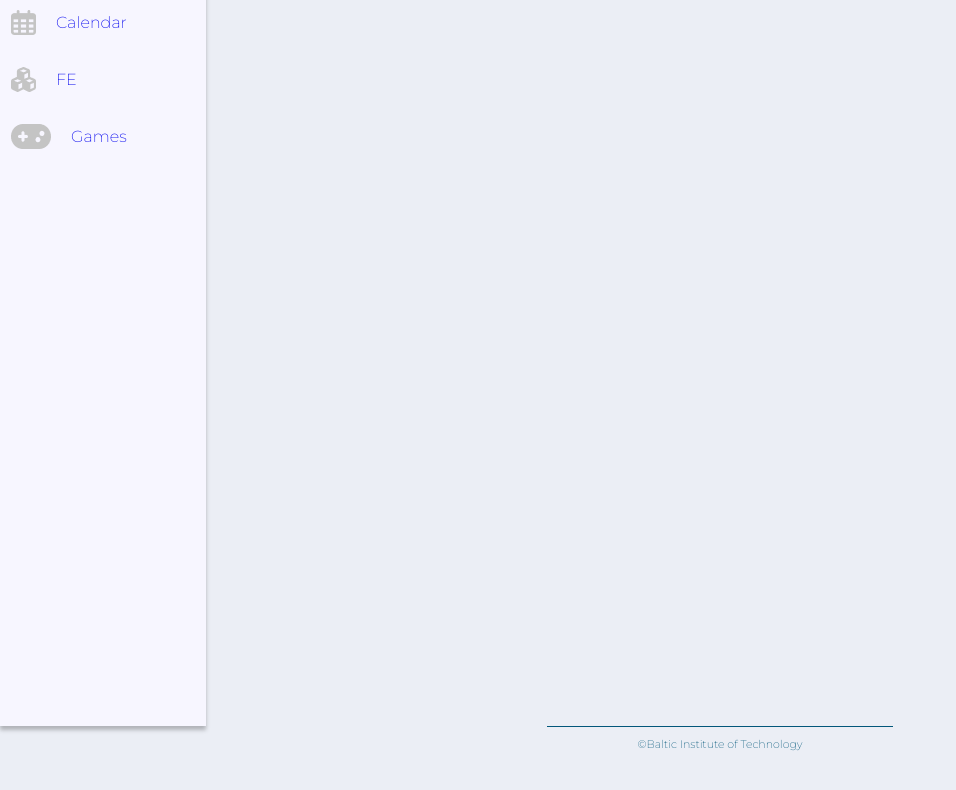
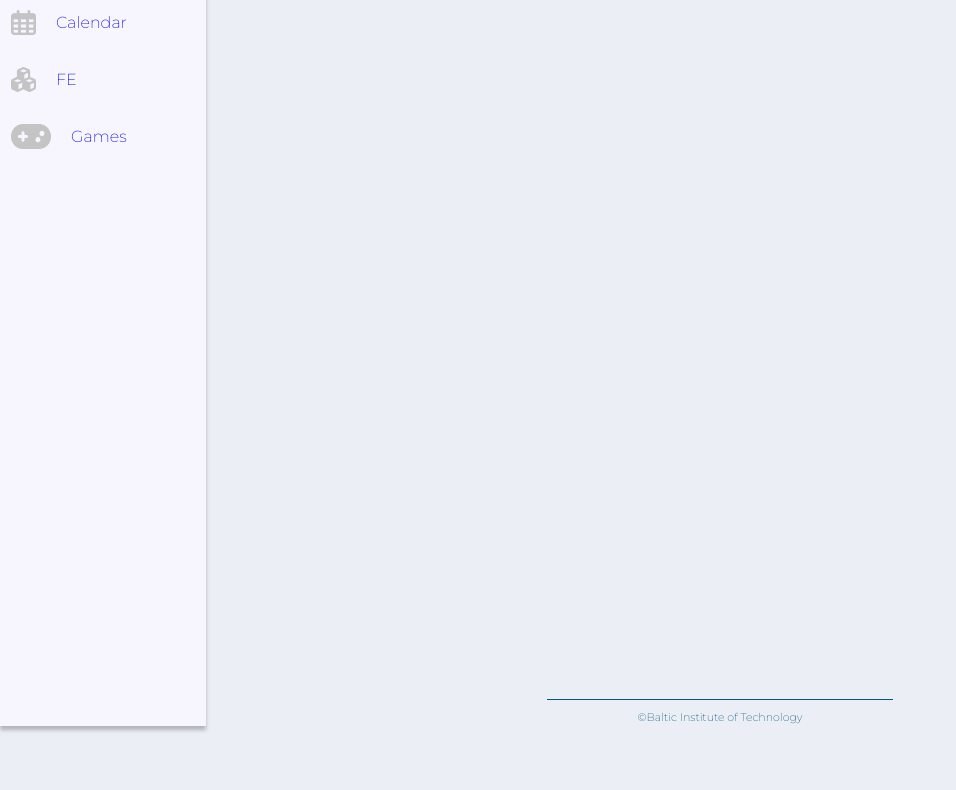
Before and after one commit to SimonasLizaitis/Friday-Challenge, a website: page index.html in a window 1280 px wide. Shown: the part 180-970 px from the top of the page, without its empty margins (0-956 px from the left). Before the commit the page ends 931 px from the top, so only its background shows below. Drawn offline with Linux system fonts and the light colour scheme.

Commit message:
Readme page

```diff
--- a/css/layout.css
+++ b/css/layout.css
@@ -1,5 +1,5 @@
 .body {
-    display: inline;
+    display: flex;
     background-color: var(--main-color);
     margin: 0;
 }
@@ -62,8 +62,7 @@
     display: flex;
     justify-content: center;
     width: 346.01px;
-    margin-right: 546.99;
-    margin-left: 547px;
+    margin-left: 341px;
     padding-top: 11px;
     color: var(--fourth-color);
     font-family: 'Montserrat';
@@ -72,4 +71,6 @@
     font-size: 11px;
     line-height: 13px;
     border-top: 1px solid var(--fourth-color);
+    position: relative;
+    top: 879px;
 }
```
Also changed, not shown: readme.md (added).
